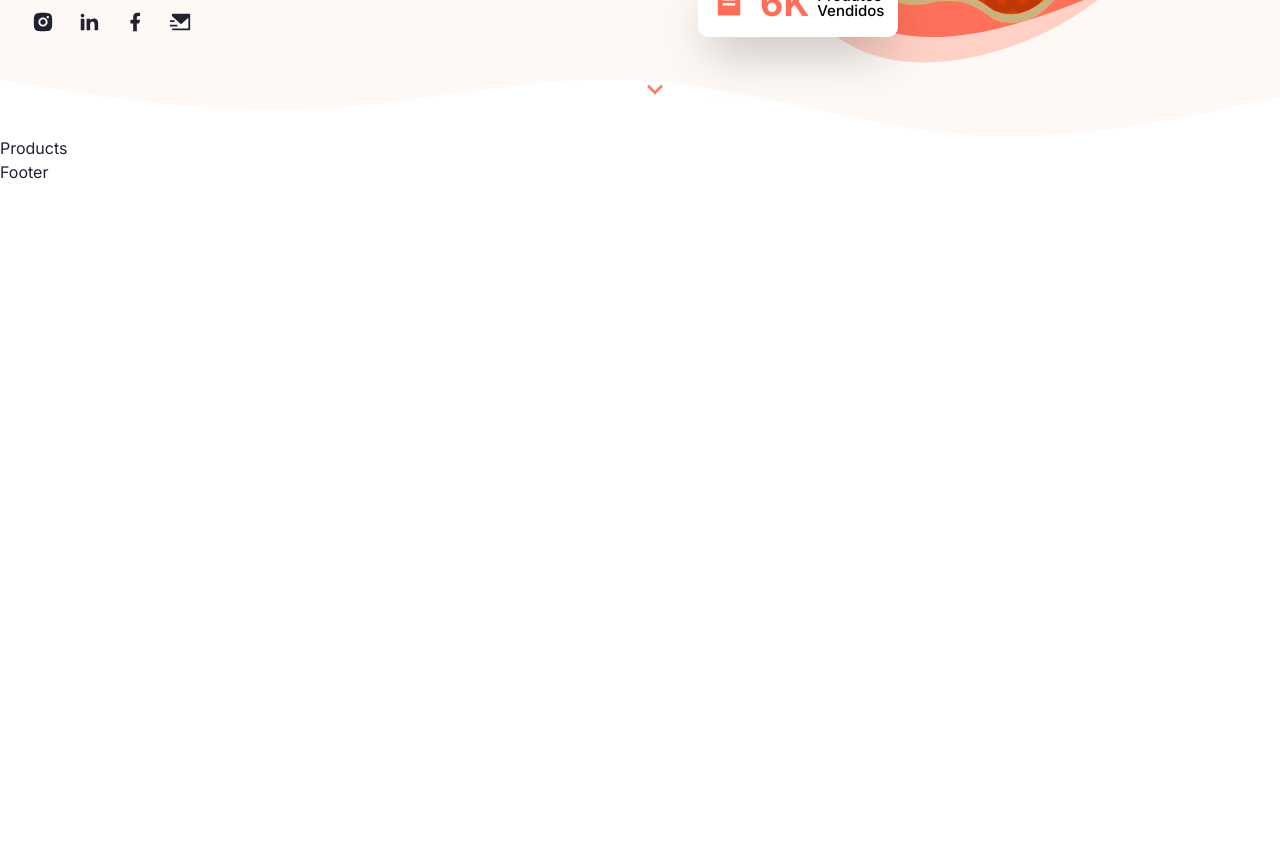
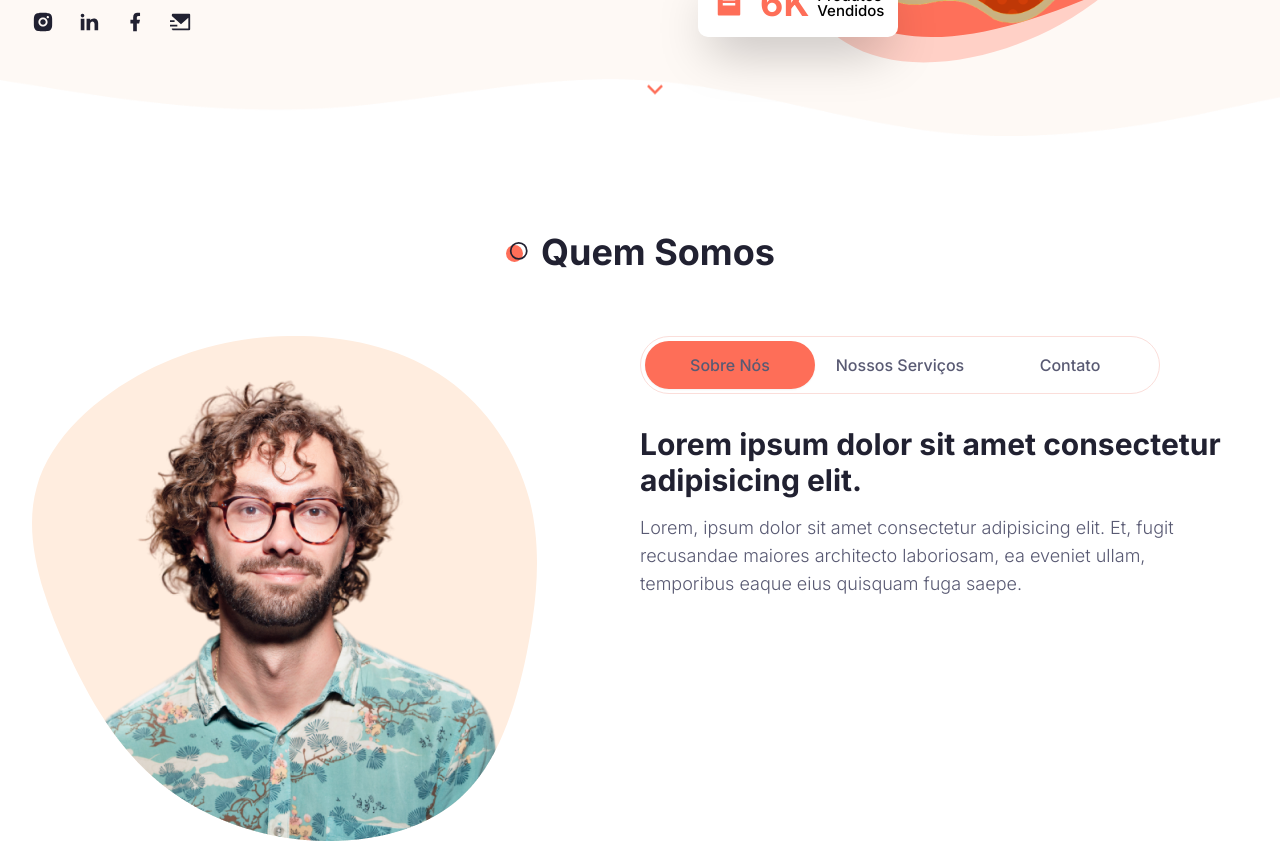
Before and after one commit to devPrates/mvp-puro-queijo, a Next.js app: page / in a window 1280 px wide. Shown: the part 640-1483 px from the top of the page. Before the commit the page ends 824 px from the top, so only its background shows below. Built offline with nearby package versions, Linux system fonts and the light colour scheme.

Commit message:
About tabs

```diff
--- a/app/globals.css
+++ b/app/globals.css
@@ -64,6 +64,18 @@
   @apply text-6xl xl:text-[72px] xl:leading-[80px] tracking-[-2px] font-bold;
 }
 
+.h2 {
+  @apply text-4xl font-bold;
+}
+
+.h3 {
+  @apply text-3xl font-bold;
+}
+
+.h4 {
+  @apply text-[22px] font-semibold;
+}
+
 .subtitle {
   @apply text-muted-foreground text-lg mb-8 font-light;
 }
@@ -71,3 +83,8 @@
 .badge {
   @apply z-10 w-[200px] h-[68px] bg-white dark:backdrop-blur-[44px] shadow-2xl p-4 rounded-[10px] flex items-center gap-x-4;
 }
+
+.section-title {
+  @apply text-4xl font-bold relative w-max flex items-center justify-between gap-x-3 before:bg-dots_light
+  before:dark:bg-dots_dark before:bg-no-repeat before:bg-center before:w-[24px] before:h-[24px];
+}
--- a/app/page.jsx
+++ b/app/page.jsx
@@ -4,12 +4,14 @@
 import Product from "../components/produtos/page";
 import Hero from "@/components/hero/page";
 import './globals.css'
+import About from "@/components/about/About";
 
 export default function Home() {
   return (
     <ThemeProvider attribute='class' defaltTheme='light'>
         <Header />
           <Hero />
+          <About />
           <Product />
         <Footer />
       </ThemeProvider>
--- a/components/Nav/Nav.jsx
+++ b/components/Nav/Nav.jsx
@@ -4,11 +4,13 @@
 
 const links = [
     { path: '/', name: 'Home' },
-    { path: '/produtos', name: 'Produtos' },
-    { path: '/contato', name: 'Contato' }
+    { path: '#produtos', name: 'Produtos' },
+    { path: '#about', name: 'Empresa' },
+    { path: '#contato', name: 'Contato' }
 ]
 const Nav = ({ containerStyles, linkStyles, underlineStyles  }) =>{
     const path = usePathname()
+    console.log(path)
     return(
        <nav className={`${containerStyles}`}>
         {links.map((link, index ) => {
--- /dev/null
+++ b/components/about/About.jsx
@@ -0,0 +1,177 @@
+import Image from "next/image"
+import { Tabs, TabsContent, TabsList, TabsTrigger } from "../ui/tabs"
+
+import { User2, MailIcon, HomeIcon, PhoneCall, GraduationCap, Calendar, Briefcase } from "lucide-react"
+import HeroImage from "../hero/HeroImage"
+
+const infoData = [
+    {
+        icon: <User2 size={20} />,
+        text: 'Ryan Davis',
+    },
+    {
+        icon: <PhoneCall size={20} />,
+        text: '(67) 3461 1111',
+    },
+    {
+        icon: <MailIcon size={20} />,
+        text: 'example@gmail.com',
+    },
+    {
+        icon: <Calendar size={20} />,
+        text: 'since 2014',
+    },
+    {
+        icon: <GraduationCap size={20} />,
+        text: 'Ryan Davis',
+    },
+    {
+        icon: <HomeIcon size={20} />,
+        text: 'Av. Amambai - 250, Naviraí',
+    },
+    {
+        icon: <User2 size={20} />,
+        text: 'Ryan Davis',
+    },
+]
+
+const qualificationData = [
+    {
+        title: 'education',
+        data: [
+            {
+                university: 'Exemple University',
+                qualification: 'Puro Queijo',
+                years: '2016 - 2024'
+            },
+            {
+                university: 'Exemple University',
+                qualification: 'Puro Queijo',
+                years: '2016 - 2024'
+            },
+            {
+                university: 'Exemple University',
+                qualification: 'Puro Queijo',
+                years: '2016 - 2024'
+            },
+
+        ]
+    },
+    {
+        title: 'Experience',
+        data: [
+            {
+                company: 'Puro Queijo',
+                qualification: 'Puro Queijo',
+                years: '2016 - 2024'
+            },
+            {
+                company: 'Puro Queijo',
+                qualification: 'Puro Queijo',
+                years: '2016 - 2024'
+            },
+            {
+                company: 'Puro Queijo',
+                qualification: 'Puro Queijo',
+                years: '2016 - 2024'
+            },
+
+        ]
+    }
+]
+
+const skillData = [
+    {
+        title: 'skills',
+        data: [
+            {
+                name: 'html, css',
+            },
+            {
+                name: 'html, css',
+            },
+            {
+                name: 'html, css',
+            },
+            {
+                name: 'html, css',
+            },
+        ]
+    },
+    {
+        title: 'tools',
+        data: [
+            {
+                imgPath: '/about/vscode.svg',
+            },
+            {
+                imgPath: '/about/figma.svg',
+            },
+            {
+                imgPath: '/about/notion.svg',
+            },
+            {
+                imgPath: '/about/wordpress.svg',
+            },
+        ]
+    }
+]
+const About = () => {
+    const getData = (arr, title) => {
+        return arr.find((item) => item.title === title);
+    }
+
+    return (
+        <section className="xl:h-[860px] pb-12 xl:py-24" id="#about">
+            <div className="container mx-auto">
+                <h2 className="section-title mb-8 xl:mb-16 text-center mx-auto">
+                    Quem Somos
+                </h2>
+                <div className="flex flex-col xl:flex-row">
+                    {/* imagem */}
+                    <div className="hidden xl:flex flex-1 relative">
+                        <HeroImage
+                            containerStyles='bg-about_shape_light dark:bg-about_shape_dark w-[505px] h-[505px] bg-no-repeat relative'
+                            imgSrc='/about/developer.png'
+                        />
+                    </div>
+                    {/* tabs */}
+                    <div className="flex-1">
+                        <Tabs defaultValue='sobre'>
+                            <TabsList className="w-full grid xl:grid-cols-3 xl:max-w-[520px] xl:border dark:border-none">
+                                <TabsTrigger clasname="w-[162px] xl:w-auto" value="sobre">Sobre Nós</TabsTrigger>
+                                <TabsTrigger clasname="w-[162px] xl:w-auto" value="servico">Nossos Serviços</TabsTrigger>
+                                <TabsTrigger clasname="w-[162px] xl:w-auto" value="contato">Contato</TabsTrigger>
+                            </TabsList>
+                            {/* tabs content */}
+                                <div className="text-lg mt-12 xl:mt-8">
+                                    {/* Sobre */}
+                                    <TabsContent value="sobre">
+                                        <div className="">
+                                            <h3 className="h3 mb-4">
+                                                Lorem ipsum dolor sit amet consectetur adipisicing elit.
+                                            </h3>
+                                            <p className="subtitle max-w-xl max-auto xl:mx-0">
+                                                Lorem, ipsum dolor sit amet consectetur adipisicing elit. Et, fugit recusandae maiores architecto laboriosam, ea eveniet ullam, temporibus eaque eius quisquam fuga saepe.
+                                            </p>
+                                        </div>
+                                    </TabsContent>
+                                    {/* servico */}
+                                    <TabsContent value="servico">
+                                        serviço infos
+                                    </TabsContent>
+
+                                    {/* contato */}
+                                    <TabsContent value="contato">
+                                        Contato infos
+                                    </TabsContent>
+                                </div>
+                        </Tabs>
+                    </div>
+                </div>
+            </div>
+        </section>
+    )
+}
+
+export default About
--- a/components/hero/page.jsx
+++ b/components/hero/page.jsx
@@ -11,7 +11,7 @@
 
 const Hero = () => {
     return (
-        <section className="py-12 xl:py-24 h-[84vh] xl:pt-28 bg-hero bg-no-repeat bg-bottom bg-cover dark:bg-none">
+        <section className="py-12 xl:py-24 h-[84vh] xl:pt-28 bg-hero bg-no-repeat bg-bottom bg-cover dark:bg-none" id="#hero">
             <div className="container mx-auto">
                 <div className="flex justify-between gap-x-8">
                     {/* text */}
--- a/components/ui/tabs.jsx
+++ b/components/ui/tabs.jsx
@@ -11,7 +11,7 @@
   <TabsPrimitive.List
     ref={ref}
     className={cn(
-      "inline-flex h-10 items-center justify-center rounded-md bg-muted p-1 text-muted-foreground",
+      "inline-flex items-center justify-center xl:bg-white p-1 text-muted-foreground rounded-[30px] dark:bg-secondary",
       className
     )}
     {...props} />
@@ -22,7 +22,7 @@
   <TabsPrimitive.Trigger
     ref={ref}
     className={cn(
-      "inline-flex items-center justify-center whitespace-nowrap rounded-sm px-3 py-1.5 text-sm font-medium ring-offset-background transition-all focus-visible:outline-none focus-visible:ring-2 focus-visible:ring-ring focus-visible:ring-offset-2 disabled:pointer-events-none disabled:opacity-50 data-[state=active]:bg-background data-[state=active]:text-foreground data-[state=active]:shadow-sm",
+      "inline-flex items-center justify-center whitespace-nowrap rounded-full px-3 py-1.5 text-base font-medium ring-offset-background transition-all focus-visible:outline-none focus-visible:ring-2 focus-visible:ring-ring focus-visible:ring-offset-2 disabled:pointer-events-none disabled:opacity-50 data-[state=active]:bg-primary data-[state=acive]:text-white data-[state=active]:shadow-sm h-[48px]",
       className
     )}
     {...props} />
--- a/tailwind.config.js
+++ b/tailwind.config.js
@@ -79,6 +79,10 @@
         hero_shape: 'url(/hero/shape-1.svg)',
         hero_shape2_light: 'url(/hero/shape-2-light.svg)',
         hero_shape2_dark: 'url(/hero/shape-2-dark.svg)',
+        dots_light: 'url(/dots-light.svg)',
+        dots_dark: 'url(/dots-dark.svg)',
+        about_shape_light: 'url(/about/shape-light.svg)',
+        about_shape_dark: 'url(/about/shape-dark.svg)',
       }
     },
   },
```
